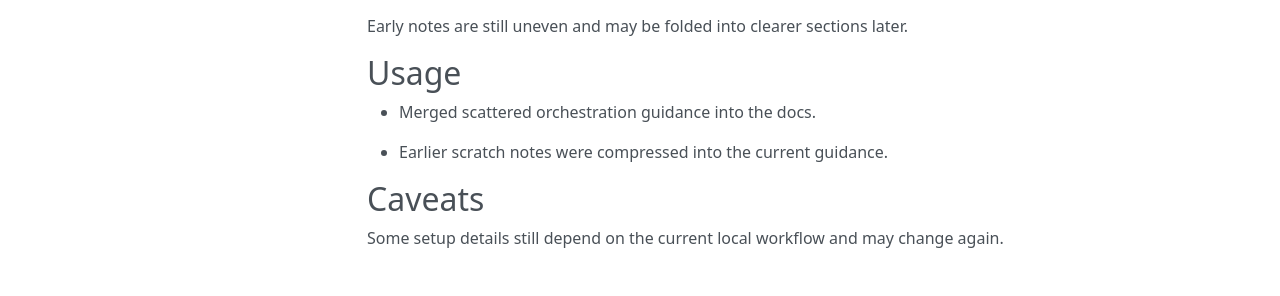
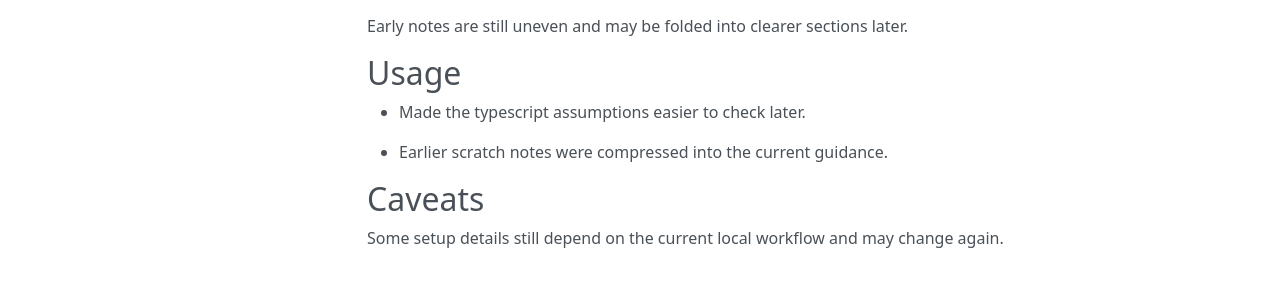
Before and after one commit to sebastianspicker/rae, an MkDocs documentation site: the page built from docs/README.md, in a window 1280 px wide. Shown: the part 340-636 px from the top of the page. Built offline with MkDocs 1.6.1, drawn with Linux system fonts in a browser that asks for light colours; nearby versions of some CDN libraries.

Commit message:
Document TypeScript usage in the orchestration guide
- Explain TypeScript usage in the orchestration guide.

```diff
--- a/docs/README.md
+++ b/docs/README.md
@@ -11,7 +11,7 @@ This page keeps the current readme guidance concise after earlier rough notes.
 Early notes are still uneven and may be folded into clearer sections later.
 
 ## Usage
-- Merged scattered orchestration guidance into the docs.
+- Made the typescript assumptions easier to check later.
 
 - Earlier scratch notes were compressed into the current guidance.
 
```
